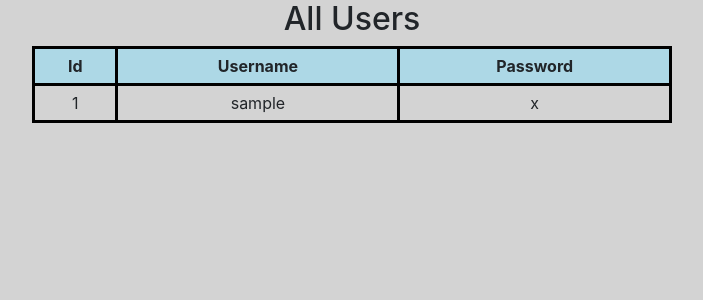
After one commit to dannguyen99/project1, a Flask app: template templates/users.html in a window 1280 px wide. The commit adds this page. Shown: the top 300 px of the page, without its empty margins (288-991 px from the left). Run offline with Flask 2, Linux system fonts and the light colour scheme; the template is opened without the code that fills it: most values are stand-ins (such as "Sample title", 1, 10 or a date in 2020); some libraries are stand-ins or nearby versions.

Commit message:
major changes, added users.html

```diff
--- a/URL.txt
+++ b/URL.txt
@@ -1 +1,2 @@
 postgres://pgiscwcaocvjse:0e4fe5bc827d17b4a8d4ea6e4540053a70d946a773f398def8892a18cd224e85@ec2-54-221-201-212.compute-1.amazonaws.com:5432/ddvo60rsa6691
+psql postgres://pgiscwcaocvjse:0e4fe5bc827d17b4a8d4ea6e4540053a70d946a773f398def8892a18cd224e85@ec2-54-221-201-212.compute-1.amazonaws.com:5432/ddvo60rsa6691
--- a/application.py
+++ b/application.py
@@ -28,3 +28,8 @@ def login():
 @app.route("/signup")
 def signup():
     return render_template("signup.html")
+
+@app.route("/users")
+def users():
+    users = db.execute("SELECT * FROM users").fetchall()
+    return render_template("users.html", users = users)
--- /dev/null
+++ b/static/login.css
@@ -0,0 +1,5 @@
+div {
+  text-align: center;
+}
+
+/*# sourceMappingURL=login.css.map */
--- /dev/null
+++ b/static/login.scss
@@ -0,0 +1,3 @@
+div{
+    text-align: left;
+}
--- /dev/null
+++ b/static/users.css
@@ -0,0 +1,25 @@
+div{
+    text-align: center;
+}
+h2{
+    text-align: center;
+}
+table{
+    padding: 5px;
+    border: 3px solid black;
+    border-collapse: collapse;
+    width: 50%;
+    margin-left: auto;
+    margin-right: auto;
+}
+th,td{
+    border: 3px solid black;
+    padding: 5px;
+}
+th{
+    background: lightblue;
+    text-align: center;
+}
+td{
+    text-align: center;
+}
--- a/templates/layout.html
+++ b/templates/layout.html
@@ -1,11 +1,10 @@
 <!DOCTYPE html>
 <html>
-    <head>
+    <head">
         {% block heading %}{% endblock %}
-        <link rel="stylesheet" href="login.css">
         <link rel="stylesheet" href="https://stackpath.bootstrapcdn.com/bootstrap/4.3.1/css/bootstrap.min.css" integrity="sha384-ggOyR0iXCbMQv3Xipma34MD+dH/1fQ784/j6cY/iJTQUOhcWr7x9JvoRxT2MZw1T" crossorigin="anonymous">
     </head>
-    <body>
+    <body style="background-color:lightgray">
         {% block body %}
 
         {% endblock %}
--- a/templates/login.html
+++ b/templates/login.html
@@ -2,15 +2,16 @@
 
 {% block heading %}
     <title> Login Interface</title>
-    <link rel="stylesheet" href="login.css">
+    <link rel="stylesheet" href="{{ url_for('static', filename='login.css') }}">
 {% endblock %}
 
 {% block body %}
-    <div style="text-align:center";>
+    <div>
         <h1>Book Review</h1>
         <p><input type="text" name="name" placeholder="Username"></p>
         <p><input type="password" name="password" placeholder="Password"></p>
         <button type="button" class="btn btn-primary">Login</button> or
         <a class = "btn btn-success"  href="{{ url_for('signup') }}">Sign up</a>
+        <p>or if you want, please <a href="{{ url_for('users') }}">view our users database</a></p>
     </div>
 {% endblock %}
--- /dev/null
+++ b/templates/users.html
@@ -0,0 +1,24 @@
+{% extends "layout.html" %}
+
+{% block heading %}
+    <title>Users Table</title>
+    <link rel="stylesheet" href="{{ url_for('static', filename='users.css') }}">
+{% endblock %}
+
+{% block body %}
+    <h2>All Users</h2>
+    <div>
+        <table>
+            <th>Id</th>
+            <th>Username</th>
+            <th>Password</th>
+            {% for user in users %}
+            <tr>
+                <td>{{ user.id}}</td>
+                <td>{{user.username}}</td>
+                <td>{{user.password}}</td>
+            </tr>
+            {% endfor %}
+        </table>
+    </div>
+{% endblock %}
```
Also changed, not shown: templates/demo.html (deleted, +0 -17 lines), templates/login.css (deleted, +0 -15 lines), templates/login.scss (deleted, +0 -9 lines), 4 other files.
